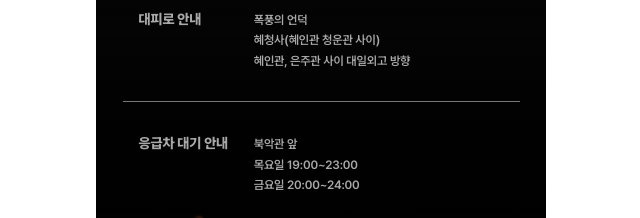
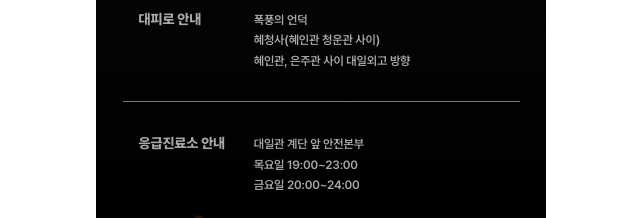
Before and after one commit to LikeLion-SKU/festival-fe, a React (Vite) app: page / in a window 1280 px wide. Shown: the part 4020-4238 px from the top of the page, without its empty margins (319-959 px from the left). Built offline with nearby package versions, Linux system fonts and the light colour scheme; no server answers.

Commit message:
:recycle:Refactor: 학생처 문구 수정사항 요청

```diff
--- a/src/components/main/Safety.jsx
+++ b/src/components/main/Safety.jsx
@@ -22,7 +22,7 @@ const EVACUATION_ROWS = [
   '혜인관, 은주관 사이 대일외고 방향',
 ];
 
-const AMBULANCE_ROWS = ['북악관 앞', '목요일 19:00~23:00', '금요일 20:00~24:00'];
+const AMBULANCE_ROWS = ['대일관 계단 앞 안전본부', '목요일 19:00~23:00', '금요일 20:00~24:00'];
 
 export default function Safety() {
   const iconBlockRef = useRef(null);
@@ -121,7 +121,7 @@ export default function Safety() {
         <div className="pt-[1.61rem] pb-[1.15rem]">
           <div className="grid grid-cols-[6.1rem_1fr] items-start gap-x-[0.8rem]">
             <p className="whitespace-nowrap pt-[0.4rem] pl-[1rem] text-left text-[0.875rem] font-extrabold leading-[1.35] tracking-[-0.01rem] text-white [font-family:Pretendard]">
-              응급차 대기 안내
+              응급진료소 안내
             </p>
             <div className="pl-[1.3rem] mt-[0.4rem] text-left text-[0.75rem] font-semibold leading-[1.7] tracking-[-0.01rem] text-white [font-family:Pretendard]">
               {AMBULANCE_ROWS.map((line) => (
--- a/src/pages/MadeBy.jsx
+++ b/src/pages/MadeBy.jsx
@@ -49,7 +49,7 @@ const BACKEND_DEV = [
 ];
 
 const COUNCIL_MEMBERS = [
-  { name: '한영균', role: '학생과 처장' },
+  { name: '한영균', role: '학생처 처장' },
   { name: '방효영', role: '학생과 과장' },
   { name: '김영규', role: '학생과 직원' },
   { name: '김훈이', role: '학생과 직원' },
```
